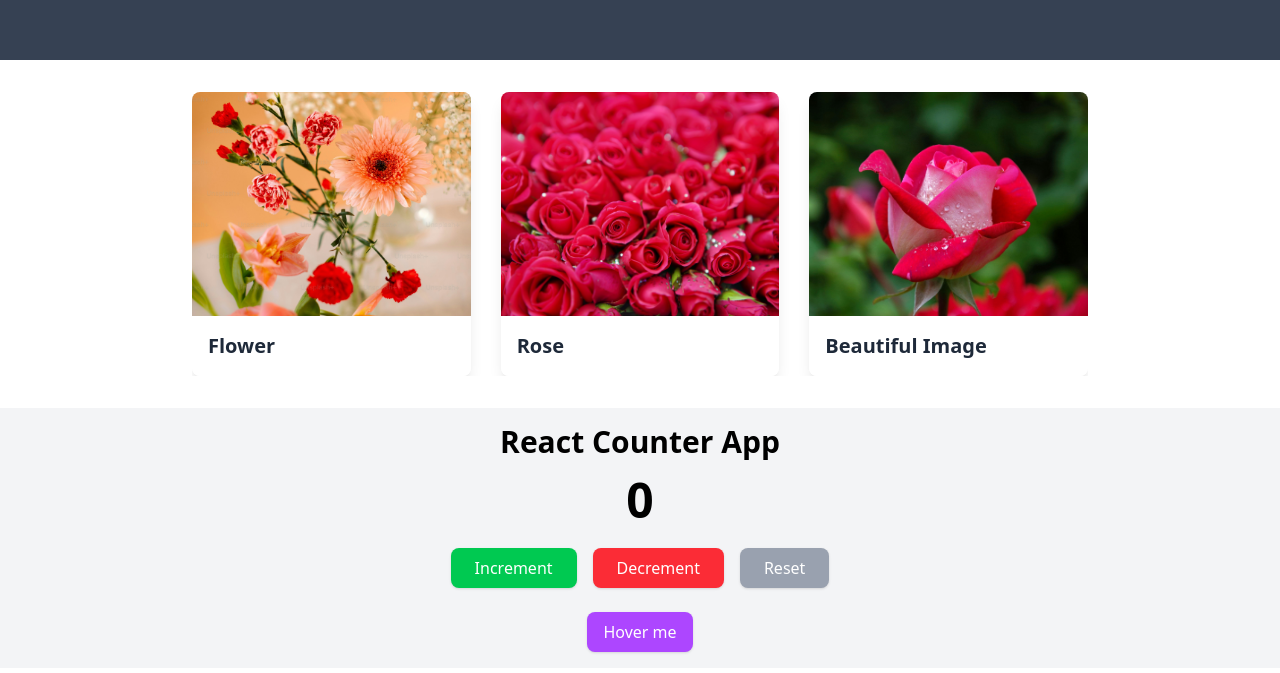
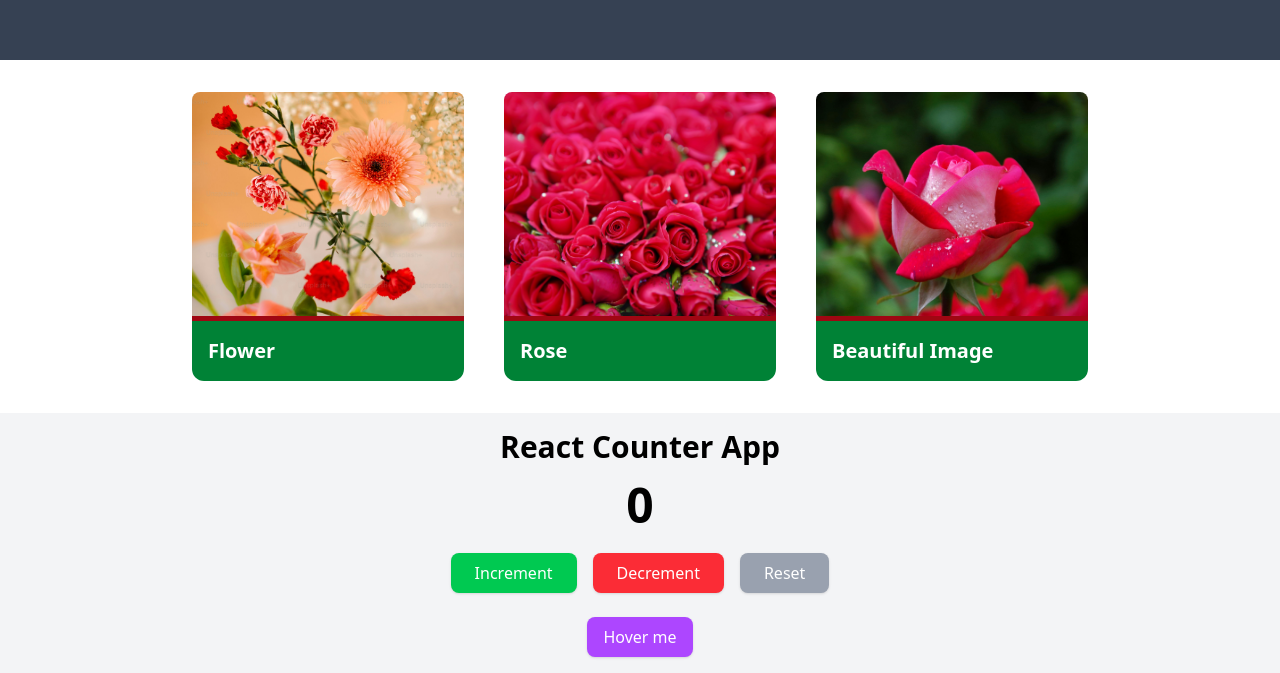
Before and after one commit to sunita0987/nested-page, a React (Vite) app: page /home in a window 1280 px wide. Shown: the part 1756-2429 px from the top of the page. Built offline with nearby package versions, Linux system fonts and the light colour scheme.

Commit message:
slider image title change

```diff
--- a/src/components/Carousal.jsx
+++ b/src/components/Carousal.jsx
@@ -24,12 +24,12 @@ export default function Carousel() {
     <div className="w-full max-w-4xl mx-auto py-8">
       <Swiper
         modules={[Navigation, Pagination, Autoplay]}
-        spaceBetween={30}
+        spaceBetween={40}
         slidesPerView={1}
         navigation
         pagination={{ clickable: true }}
         loop
-        autoplay={{ delay: 100 }}
+        autoplay={{ delay: 500 }}
         breakpoints={{
           640: {
             slidesPerView: 1,
@@ -44,14 +44,14 @@ export default function Carousel() {
       >
         {slides.map((slide, index) => (
           <SwiperSlide key={index}>
-            <div className="rounded-lg overflow-hidden shadow-lg">
+            <div className="rounded-lg overflow-hidden ">
               <img
                 src={slide.image}
                 alt={slide.title}
                 className="w-full h-56 object-cover"
               />
-              <div className="p-4 bg-white">
-                <h2 className="text-xl font-semibold text-gray-800">
+              <div className="p-4 bg-green-700 rounded-b-xl border-t-5 border-red-800">
+                <h2 className="text-xl font-semibold text-white ">
                   {slide.title}
                 </h2>
               </div>
--- a/src/components/CounterApp.jsx
+++ b/src/components/CounterApp.jsx
@@ -1,18 +1,14 @@
 import React from "react";
 import { useState, useEffect } from "react";
-
 const CounterApp = () => {
   const [count, setCount] = useState(0);
   const [showTooltip, setShowTooltip] = useState(false);
-
   useEffect(() => {
     console.log(`Count changed to: ${count}`);
   }, [count]);
-
   const handleReset = () => {
     setCount(0);
   };
-
   return (
     <div className="flex flex-col items-center justify-center  bg-gray-100 p-4">
       <h1 className="text-3xl font-bold mb-4">React Counter App</h1>
@@ -24,7 +20,6 @@ const CounterApp = () => {
         >
           Increment
         </button>
-
         <button
           onClick={() => setCount(count - 1)}
           className="bg-red-500 hover:bg-red-600 text-white px-6 py-2 rounded-lg shadow cursor-pointer "
@@ -60,5 +55,4 @@ const CounterApp = () => {
     </div>
   );
 };
-
 export default CounterApp;
```
